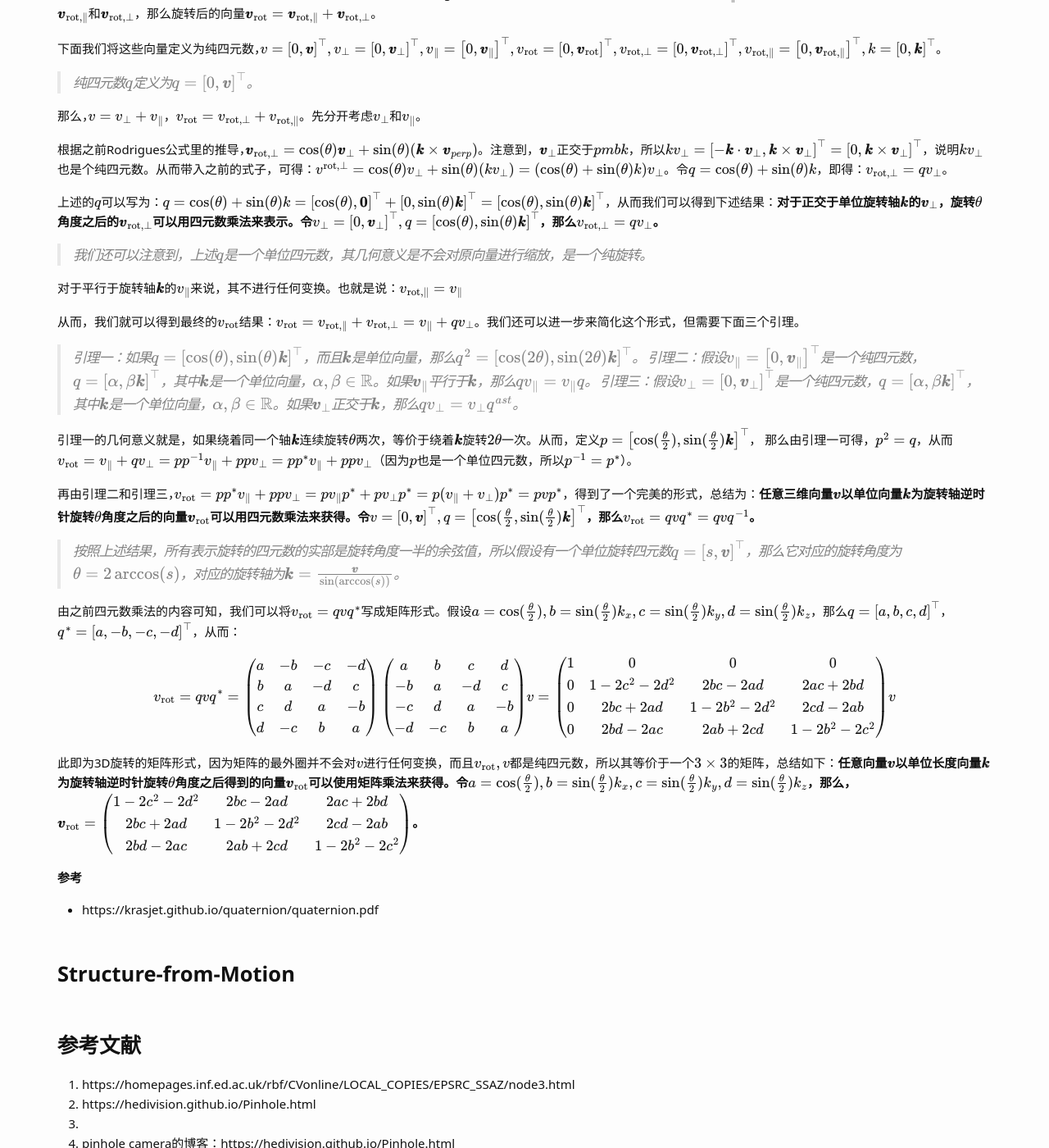
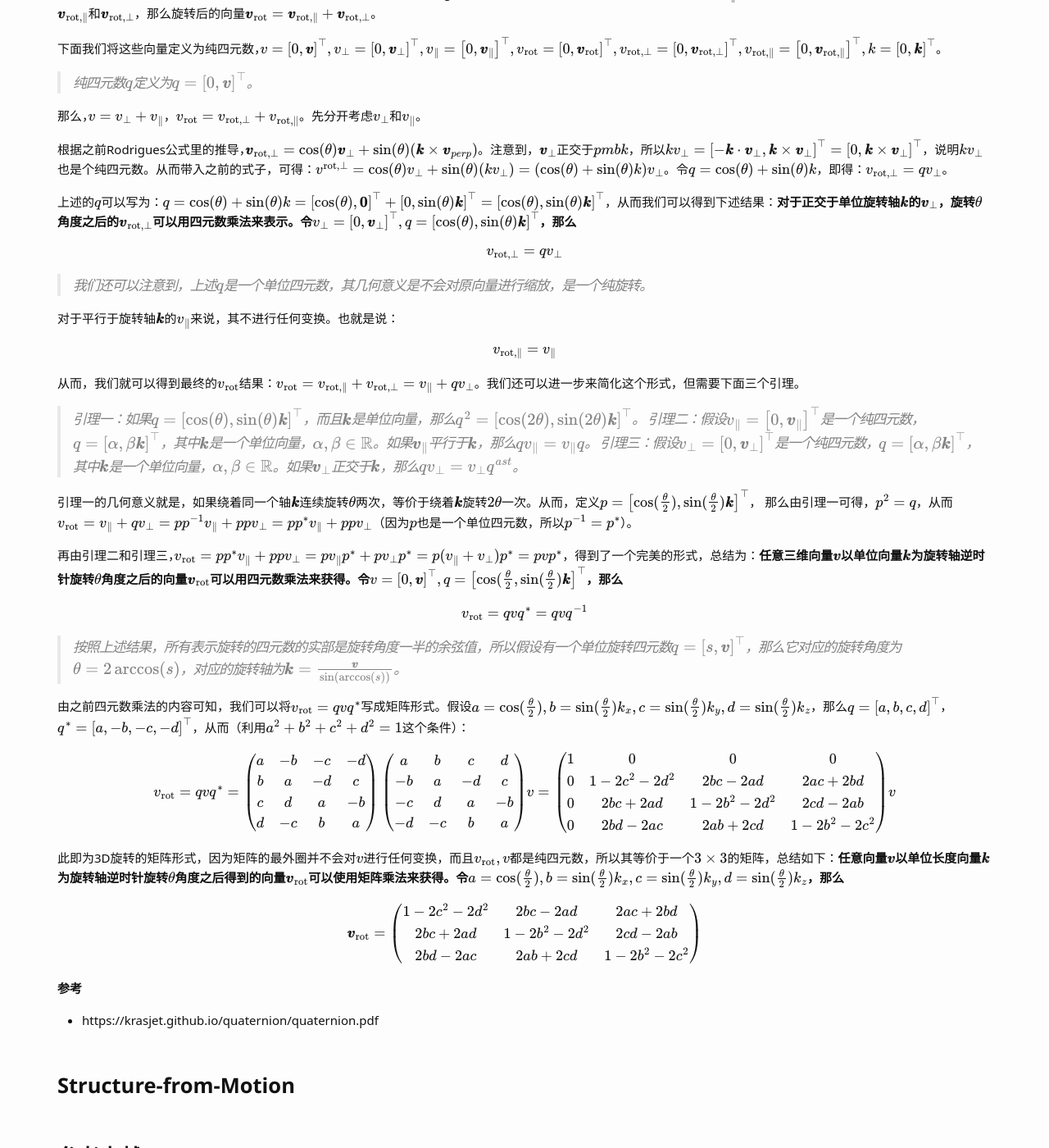
Before and after one commit to Wei-kang-Wang/tech-log, a Jekyll site: the page built from _posts/2024-08-11-3D视觉基础.md, in a window 1280 px wide and 1400 px high, scrolled down 12079 px. Shown: the whole window at 82% size. Built offline with Jekyll 4.4.1, drawn with Linux system fonts in a browser that asks for light colours; some web fonts are replaced; formulas are drawn with MathJax 3; comment, search, counter and statistics services are not loaded.

Commit message:
Update 2024-08-11-3D视觉基础.md

```diff
--- a/_posts/2024-08-11-3D视觉基础.md
+++ b/_posts/2024-08-11-3D视觉基础.md
@@ -331,11 +331,15 @@ $$\theta = \arcsin(t), \pmb{k} = \left[-\frac{R_{23} - R_{32}}{2}, \frac{R_{13}
 
 根据之前Rodrigues公式里的推导，$$\pmb{v}_{\text{rot}, \perp} = \cos(\theta) \pmb{v}_{\perp} + \sin(\theta) (\pmb{k} \times \pmb{v}_{perp})$$。注意到，$$\pmb{v}_{\perp}$$正交于$$pmb{k}$$，所以$$kv_{\perp} = \left[-\pmb{k} \cdot \pmb{v}_{\perp}, \pmb{k} \times \pmb{v}_{\perp} \right]^{\top} = \left[0, \pmb{k} \times \pmb{v}_{\perp} \right]^{\top}$$，说明$$kv_{\perp}$$也是个纯四元数。从而带入之前的式子，可得：$$v^{\text{rot}, \perp} = \cos(\theta) v_{\perp} + \sin(\theta) (kv_{\perp}) = (\cos(\theta) + \sin(\theta) k) v_{\perp}$$。令$$q = \cos(\theta) + \sin(\theta)k$$，即得：$$v_{\text{rot}, \perp} = q v_{\perp}$$。
 
-上述的$$q$$可以写为：$$q = \cos(\theta) + \sin(\theta) k = \left[\cos(\theta), \pmb{0} \right]^{\top} + \left[0, \sin(\theta) \pmb{k} \right]^{\top} = \left[\cos(\theta), \sin(\theta) \pmb{k} \right]^{\top}$$，从而我们可以得到下述结果：**对于正交于单位旋转轴$$\pmb{k}$$的$$\pmb{v}_{\perp}$$，旋转$$\theta$$角度之后的$$\pmb{v}_{\text{rot}, \perp}$$可以用四元数乘法来表示。令$$v_{\perp} = \left[0, \pmb{v}_{\perp}\right]^{\top}, q = \left[\cos(\theta), \sin(\theta) \pmb{k} \right]^{\top}$$，那么$$v_{\text{rot}, \perp} = q v_{\perp}$$。**
+上述的$$q$$可以写为：$$q = \cos(\theta) + \sin(\theta) k = \left[\cos(\theta), \pmb{0} \right]^{\top} + \left[0, \sin(\theta) \pmb{k} \right]^{\top} = \left[\cos(\theta), \sin(\theta) \pmb{k} \right]^{\top}$$，从而我们可以得到下述结果：**对于正交于单位旋转轴$$\pmb{k}$$的$$\pmb{v}_{\perp}$$，旋转$$\theta$$角度之后的$$\pmb{v}_{\text{rot}, \perp}$$可以用四元数乘法来表示。令$$v_{\perp} = \left[0, \pmb{v}_{\perp}\right]^{\top}, q = \left[\cos(\theta), \sin(\theta) \pmb{k} \right]^{\top}$$，那么**
+
+$$v_{\text{rot}, \perp} = q v_{\perp}$$
 
 > 我们还可以注意到，上述$$q$$是一个单位四元数，其几何意义是不会对原向量进行缩放，是一个纯旋转。
 
-对于平行于旋转轴$$\pmb{k}$$的$$v_{\Vert}$$来说，其不进行任何变换。也就是说：**$$v_{\text{rot}, \Vert} = v_{\Vert}$$**
+对于平行于旋转轴$$\pmb{k}$$的$$v_{\Vert}$$来说，其不进行任何变换。也就是说：
+
+$$v_{\text{rot}, \Vert} = v_{\Vert}$$
 
 从而，我们就可以得到最终的$$v_{\text{rot}}$$结果：$$v_{\text{rot}} = v_{\text{rot}, \Vert} + v_{\text{rot}, \perp} = v_{\Vert} + qv_{\perp}$$。我们还可以进一步来简化这个形式，但需要下面三个引理。
 
@@ -345,15 +349,19 @@ $$\theta = \arcsin(t), \pmb{k} = \left[-\frac{R_{23} - R_{32}}{2}, \frac{R_{13}
 
 引理一的几何意义就是，如果绕着同一个轴$$\pmb{k}$$连续旋转$$\theta$$两次，等价于绕着$$\pmb{k}$$旋转$$2\theta$$一次。从而，定义$$p = \left[\cos(\frac{\theta}{2}), \sin(\frac{\theta}{2}) \pmb{k} \right]^{\top}$$， 那么由引理一可得，$$p^2 = q$$，从而$$v_{\text{rot}} = v_{\Vert} + qv_{\perp} = pp^{-1} v_{\Vert} + pp v_{\perp} = pp^{\ast}v_{\Vert} + ppv_{\perp}$$（因为$$p$$也是一个单位四元数，所以$$p^{-1} = p^{\ast}$$）。
 
-再由引理二和引理三，$$v_{\text{rot}} = pp^{\ast}v_{\Vert} + ppv_{\perp} = p v_{\Vert} p^{\ast} + p v_{\perp} p^{\ast} = p(v_{\Vert} + v_{\perp}) p^{\ast} = pvp^{\ast}$$，得到了一个完美的形式，总结为：**任意三维向量$$\pmb{v}$$以单位向量$$\pmb{k}$$为旋转轴逆时针旋转$$\theta$$角度之后的向量$$\pmb{v}_{\text{rot}}$$可以用四元数乘法来获得。令$$v = \left[0, \pmb{v}\right]^{\top}, q = \left[ \cos(\frac{\theta}{2}, \sin(\frac{\theta}{2}) \pmb{k} \right]^{\top}$$，那么$$v_{\text{rot}} = qvq^{\ast} = qvq^{-1}$$。**
+再由引理二和引理三，$$v_{\text{rot}} = pp^{\ast}v_{\Vert} + ppv_{\perp} = p v_{\Vert} p^{\ast} + p v_{\perp} p^{\ast} = p(v_{\Vert} + v_{\perp}) p^{\ast} = pvp^{\ast}$$，得到了一个完美的形式，总结为：**任意三维向量$$\pmb{v}$$以单位向量$$\pmb{k}$$为旋转轴逆时针旋转$$\theta$$角度之后的向量$$\pmb{v}_{\text{rot}}$$可以用四元数乘法来获得。令$$v = \left[0, \pmb{v}\right]^{\top}, q = \left[ \cos(\frac{\theta}{2}, \sin(\frac{\theta}{2}) \pmb{k} \right]^{\top}$$，那么**
+
+$$v_{\text{rot}} = qvq^{\ast} = qvq^{-1}$$
 
 > 按照上述结果，所有表示旋转的四元数的实部是旋转角度一半的余弦值，所以假设有一个单位旋转四元数$$q = \left[s, \pmb{v} \right]^{\top}$$，那么它对应的旋转角度为$$\theta = 2 \arccos(s)$$，对应的旋转轴为$$\pmb{k} = \frac{\pmb{v}}{\sin(\arccos(s))}$$。
 
-由之前四元数乘法的内容可知，我们可以将$$v_{\text{rot}} = qvq^{\ast}$$写成矩阵形式。假设$$a = \cos(\frac{\theta}{2}), b = \sin(\frac{\theta}{2})k_x, c = \sin(\frac{\theta}{2})k_y, d = \sin(\frac{\theta}{2}) k_z$$，那么$$q = \left[a,b,c,d\right]^{\top}$$，$$q^{\ast} = \left[a,-b,-c,-d\right]^{\top}$$，从而：
+由之前四元数乘法的内容可知，我们可以将$$v_{\text{rot}} = qvq^{\ast}$$写成矩阵形式。假设$$a = \cos(\frac{\theta}{2}), b = \sin(\frac{\theta}{2})k_x, c = \sin(\frac{\theta}{2})k_y, d = \sin(\frac{\theta}{2}) k_z$$，那么$$q = \left[a,b,c,d\right]^{\top}$$，$$q^{\ast} = \left[a,-b,-c,-d\right]^{\top}$$，从而（利用$$a^2+b^2+c^2+d^2=1$$这个条件）：
 
 $$v_{\text{rot}} = qvq^{\ast} = \begin{pmatrix} a & -b & -c & -d \\ b & a & -d & c \\ c & d & a & -b \\ d & -c & b & a \end{pmatrix} \begin{pmatrix} a & b & c & d \\ -b & a & -d & c \\ -c & d & a & -b \\ -d & -c & b & a \end{pmatrix} v = \begin{pmatrix} 1 & 0 & 0 & 0 \\ 0 & 1-2c^2-2d^2 & 2bc-2ad & 2ac+2bd \\ 0 & 2bc+2ad & 1-2b^2-2d^2 & 2cd-2ab \\ 0 & 2bd-2ac & 2ab+2cd & 1-2b^2-2c^2 \end{pmatrix} v$$
 
-此即为3D旋转的矩阵形式，因为矩阵的最外圈并不会对$$v$$进行任何变换，而且$$v_{\text{rot}},v$$都是纯四元数，所以其等价于一个$$3 \times 3$$的矩阵，总结如下：**任意向量$$\pmb{v}$$以单位长度向量$$\pmb{k}$$为旋转轴逆时针旋转$$\theta$$角度之后得到的向量$$\pmb{v}_{\text{rot}}$$可以使用矩阵乘法来获得。令$$a = \cos(\frac{\theta}{2}), b = \sin(\frac{\theta}{2}) k_x, c = \sin(\frac{\theta}{2})k_y, d = \sin(\frac{\theta}{2}) k_z$$，那么，$$\pmb{v}_{\text{rot}} = \begin{pmatrix} 1-2c^2-2d^2 & 2bc-2ad & 2ac+2bd \\ 2bc+2ad & 1 - 2b^2 - 2d^2 & 2cd-2ab \\ 2bd-2ac & 2ab+2cd & 1-2b^2-2c^2 \end{pmatrix}$$。**
+此即为3D旋转的矩阵形式，因为矩阵的最外圈并不会对$$v$$进行任何变换，而且$$v_{\text{rot}},v$$都是纯四元数，所以其等价于一个$$3 \times 3$$的矩阵，总结如下：**任意向量$$\pmb{v}$$以单位长度向量$$\pmb{k}$$为旋转轴逆时针旋转$$\theta$$角度之后得到的向量$$\pmb{v}_{\text{rot}}$$可以使用矩阵乘法来获得。令$$a = \cos(\frac{\theta}{2}), b = \sin(\frac{\theta}{2}) k_x, c = \sin(\frac{\theta}{2})k_y, d = \sin(\frac{\theta}{2}) k_z$$，那么**
+
+$$\pmb{v}_{\text{rot}} = \begin{pmatrix} 1-2c^2-2d^2 & 2bc-2ad & 2ac+2bd \\ 2bc+2ad & 1 - 2b^2 - 2d^2 & 2cd-2ab \\ 2bd-2ac & 2ab+2cd & 1-2b^2-2c^2 \end{pmatrix}$$
 
 
 **参考**
```
